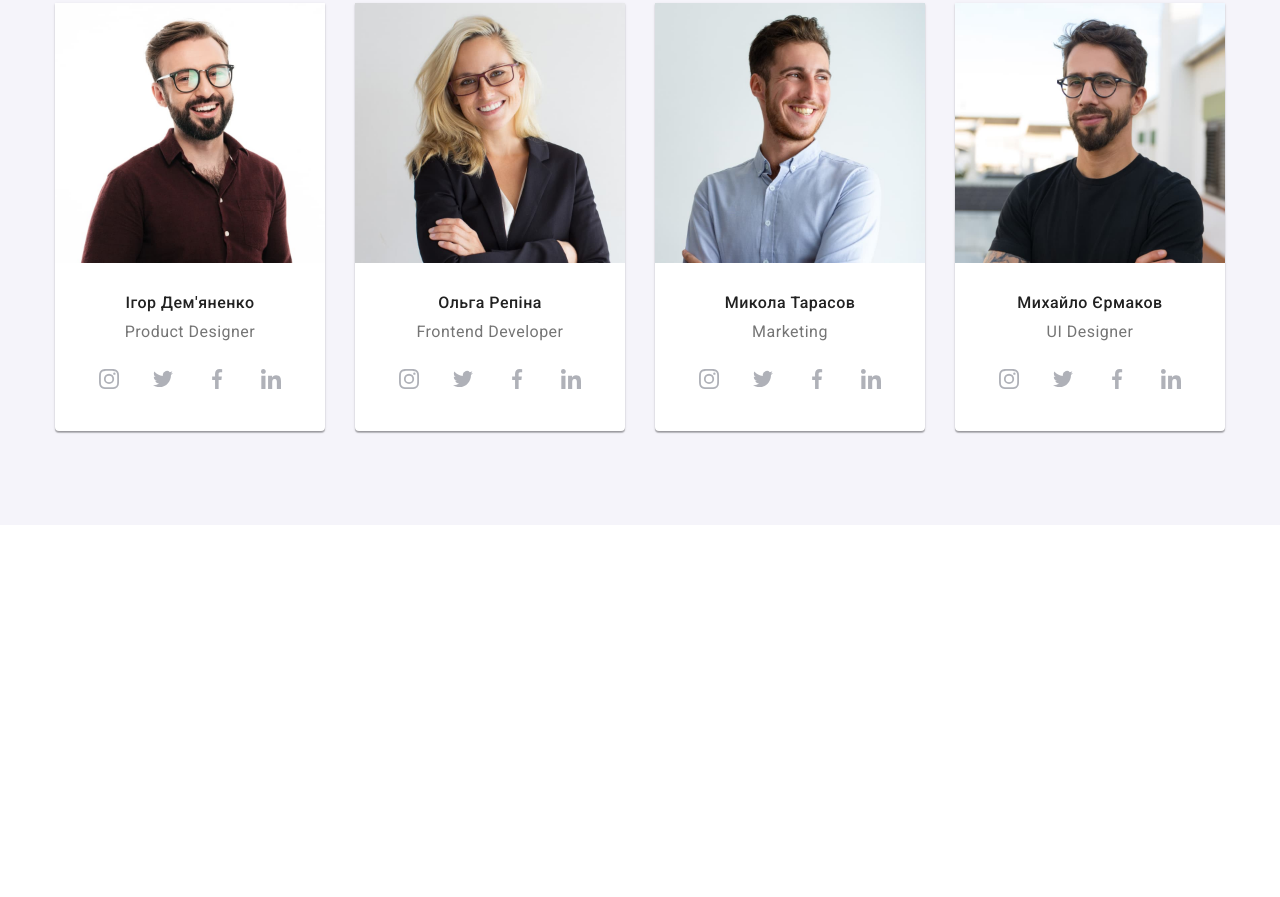
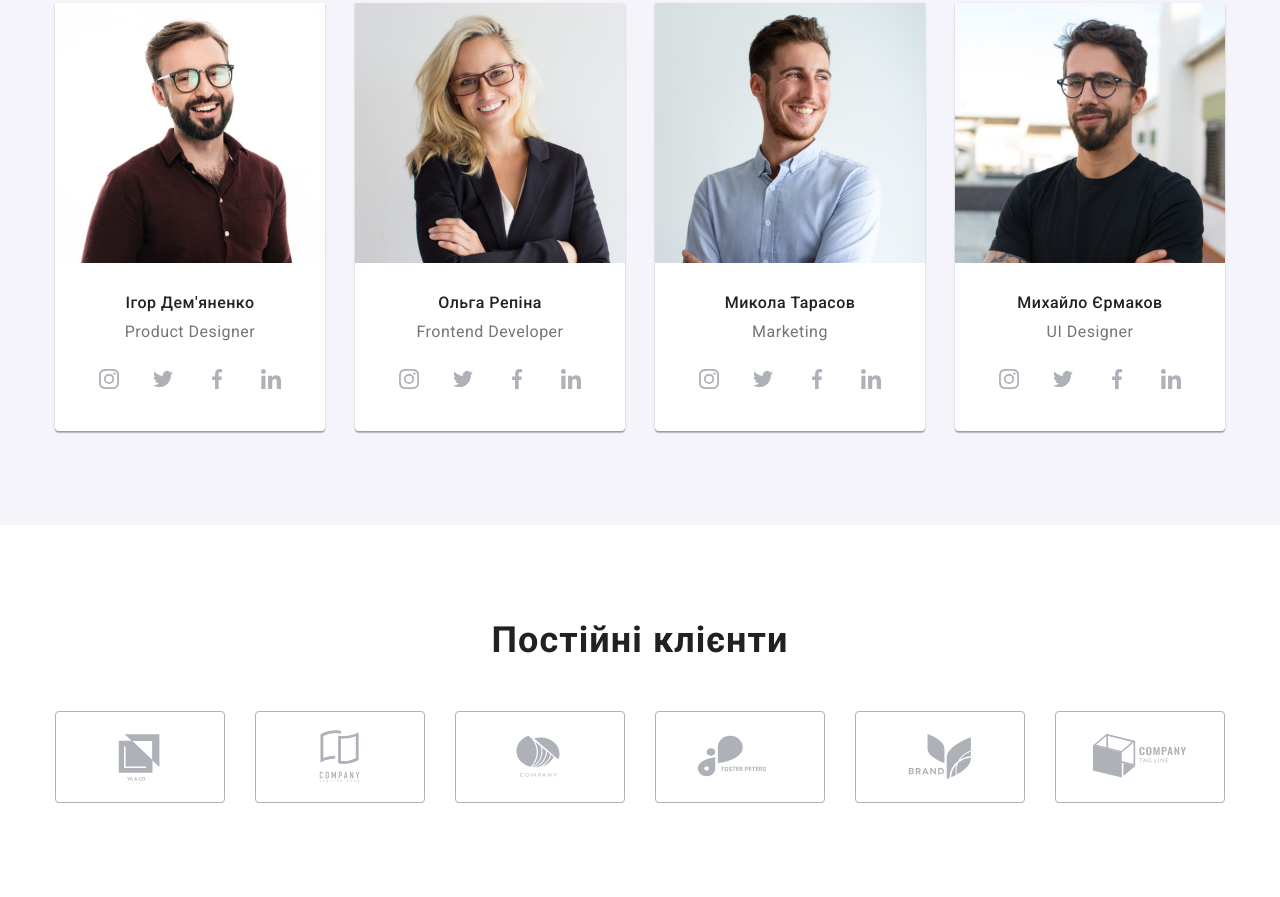
Before and after one commit to OksanaBuchkovska/goit-markup-hw-08, a plain HTML site: page index.html in a window 1280 px wide. Shown: the part 1099-1996 px from the top of the page. Before the commit the page ends 1624 px from the top, so only its background shows below. Drawn offline with nearby package versions, Linux system fonts and the light colour scheme.

Commit message:
адаптив робота та клієнти

```diff
--- a/index.html
+++ b/index.html
@@ -125,7 +125,7 @@
       <!--Робота-->
       <section class="work section">
         <div class="work__box container">
-          <h2 class="title">Чим ми займаємося</h2>
+          <h2 class="work__title title">Чим ми займаємося</h2>
           <ul class="work__list">
             <li class="work__item list">
               <img
@@ -135,7 +135,7 @@
                 alt="Програмування"
               />
               <div class="work__wrap">
-                <h4 class="work__title subtitle">Десктопні додатки</h4>
+                <h4 class="work__subtitle subtitle">Десктопні додатки</h4>
               </div>
             </li>
             <li class="work__item list">
@@ -146,13 +146,13 @@
                 alt="Адаптивна розробка"
               />
               <div class="work__wrap">
-                <h4 class="work__title subtitle">Мобільні додатки</h4>
+                <h4 class="work__subtitle subtitle">Мобільні додатки</h4>
               </div>
             </li>
             <li class="work__item list">
               <img src="./img/box3.jpg" width="370" height="294" alt="Дизайн" />
               <div class="work__wrap">
-                <h4 class="work__title subtitle">Дизайнерські рішення</h4>
+                <h4 class="work__subtitle subtitle">Дизайнерські рішення</h4>
               </div>
             </li>
           </ul>
@@ -161,7 +161,7 @@
       <!-- Команда-->
       <section class="team section">
         <div class="container">
-          <h2 class="title">Наша команда</h2>
+          <h2 class="clients__title title">Наша команда</h2>
           <ul class="team__list">
             <li class="team__item list">
               <img
@@ -419,55 +419,55 @@
         </div>
       </section>
       <!--Клієнти-->
-      <!-- <section class="clients section">
+      <section class="clients section">
         <div class="container">
-          <h2 class="title">Постійні клієнти</h2>
-          <ul class="clients-list">
-            <li class="clients-item list">
-              <a href="" class="clients-link link">
-                <svg class="clients-icon" width="106" height="60">
+          <h2 class="clients__title title">Постійні клієнти</h2>
+          <ul class="clients__list">
+            <li class="clients__item list">
+              <a href="" class="clients__link link">
+                <svg class="clients__icon" width="106" height="60">
                   <use href="./img/icons.svg/sprite.svg#icon-logo1"></use>
                 </svg>
               </a>
             </li>
-            <li class="clients-item list">
-              <a href="" class="clients-link link">
-                <svg class="clients-icon" width="106" height="60">
+            <li class="clients__item list">
+              <a href="" class="clients__link link">
+                <svg class="clients__icon" width="106" height="60">
                   <use href="./img/icons.svg/sprite.svg#icon-logo2"></use>
                 </svg>
               </a>
             </li>
-            <li class="clients-item list">
-              <a href="" class="clients-link link">
-                <svg class="clients-icon" width="106" height="60">
+            <li class="clients__item list">
+              <a href="" class="clients__link link">
+                <svg class="clients__icon" width="106" height="60">
                   <use href="./img/icons.svg/sprite.svg#icon-logo3"></use>
                 </svg>
               </a>
             </li>
-            <li class="clients-item list">
-              <a href="" class="clients-link link">
-                <svg class="clients-icon" width="106" height="60">
+            <li class="clients__item list">
+              <a href="" class="clients__link link">
+                <svg class="clients__icon" width="106" height="60">
                   <use href="./img/icons.svg/sprite.svg#icon-logo4"></use>
                 </svg>
               </a>
             </li>
-            <li class="clients-item list">
-              <a href="" class="clients-link link">
-                <svg class="clients-icon" width="106" height="60">
+            <li class="clients__item list">
+              <a href="" class="clients__link link">
+                <svg class="clients__icon" width="106" height="60">
                   <use href="./img/icons.svg/sprite.svg#icon-logo5"></use>
                 </svg>
               </a>
             </li>
-            <li class="clients-item list">
-              <a href="" class="clients-link link">
-                <svg class="clients-icon" width="106" height="60">
+            <li class="clients__item list">
+              <a href="" class="clients__link link">
+                <svg class="clients__icon" width="106" height="60">
                   <use href="./img/icons.svg/sprite.svg#icon-logo6"></use>
                 </svg>
               </a>
             </li>
           </ul>
         </div>
-      </section> -->
+      </section>
     </main>
     <!--Підвал-->
     <!-- <footer class="footer">
--- a/sass/components/_title.scss
+++ b/sass/components/_title.scss
@@ -1,5 +1,5 @@
 .title {
-  @include font(700, 36px, 1.17, 0.03em);
-  margin-bottom: 50px;
+  @include font(700, 28px, 1.17, 0.03em);
+  margin-bottom: 30px;
   text-align: center;
 }
--- a/sass/layout/_clients.scss
+++ b/sass/layout/_clients.scss
@@ -1,11 +1,33 @@
-.clients-list {
+.clients {
+  @media screen and (min-width: 1200px) {
+    padding: 94px 0;
+  }
+}
+
+.clients__title {
+  @media screen and (min-width: 1200px) {
+    margin-bottom: 50px;
+    font-size: 36px;
+  }
+}
+.clients__list {
   @include flex;
+  flex-wrap: wrap;
   gap: 30px;
 }
 
-.clients-link {
+.clients__item {
+  width: calc((100% - 30px) / 2);
+  @media screen and (min-width: 768px) {
+    width: calc((100% - 60px) / 3);
+  }
+  @media screen and (min-width: 1200px) {
+    width: calc((100% - 150px) / 6);
+  }
+}
+
+.clients__link {
   @include flex;
-  width: 170px;
   height: 92px;
   border: 1px solid #afb1b8;
   border-radius: 4px;
@@ -18,6 +40,6 @@
   }
 }
 
-.clients-icon {
+.clients__icon {
   fill: currentColor;
 }
--- a/sass/layout/_team.scss
+++ b/sass/layout/_team.scss
@@ -2,6 +2,13 @@
   background-color: #f5f4fa;
   @media screen and (min-width: 1200px) {
     padding: 94px 0;
+  }
+
+  &__title {
+    @media screen and (min-width: 1200px) {
+      margin-bottom: 50px;
+      font-size: 36px;
+    }
   }
 
   &__list {
--- a/sass/layout/_work.scss
+++ b/sass/layout/_work.scss
@@ -3,6 +3,13 @@
   padding-bottom: 94px;
   @media screen and (max-width: 1199px) {
     display: none;
+  }
+
+  &__title {
+    @media screen and (min-width: 1200px) {
+      margin-bottom: 50px;
+      font-size: 36px;
+    }
   }
 
   &__list {
@@ -23,7 +30,7 @@
     background-color: rgba(47, 48, 58, 0.8);
   }
 
-  &__title {
+  &__subtitle {
     @include font(700, 14px, 1.14, 0.03em);
     text-align: center;
     text-transform: uppercase;
```
Also changed, not shown: css/main.css, css/main.min.css, 2 other files.
